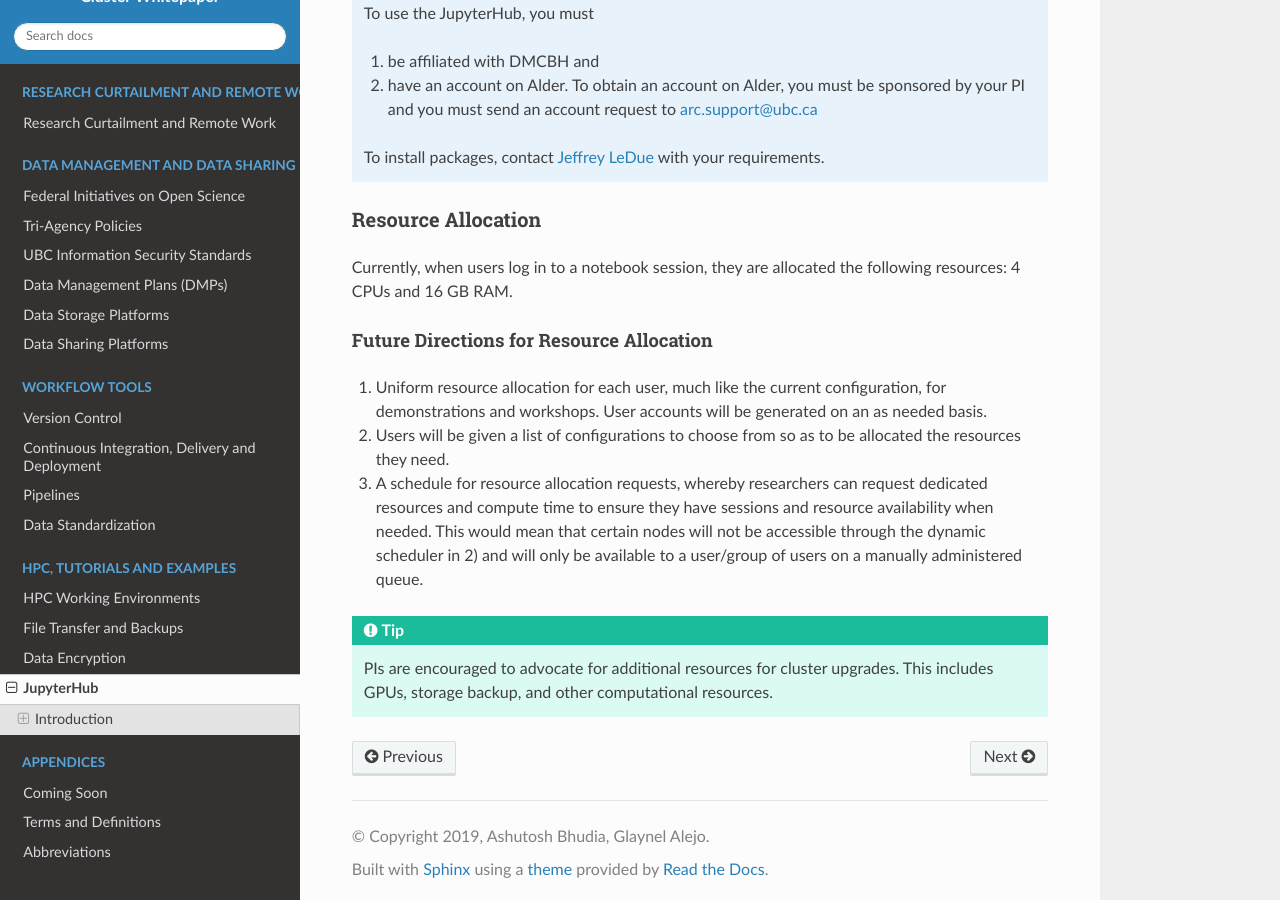
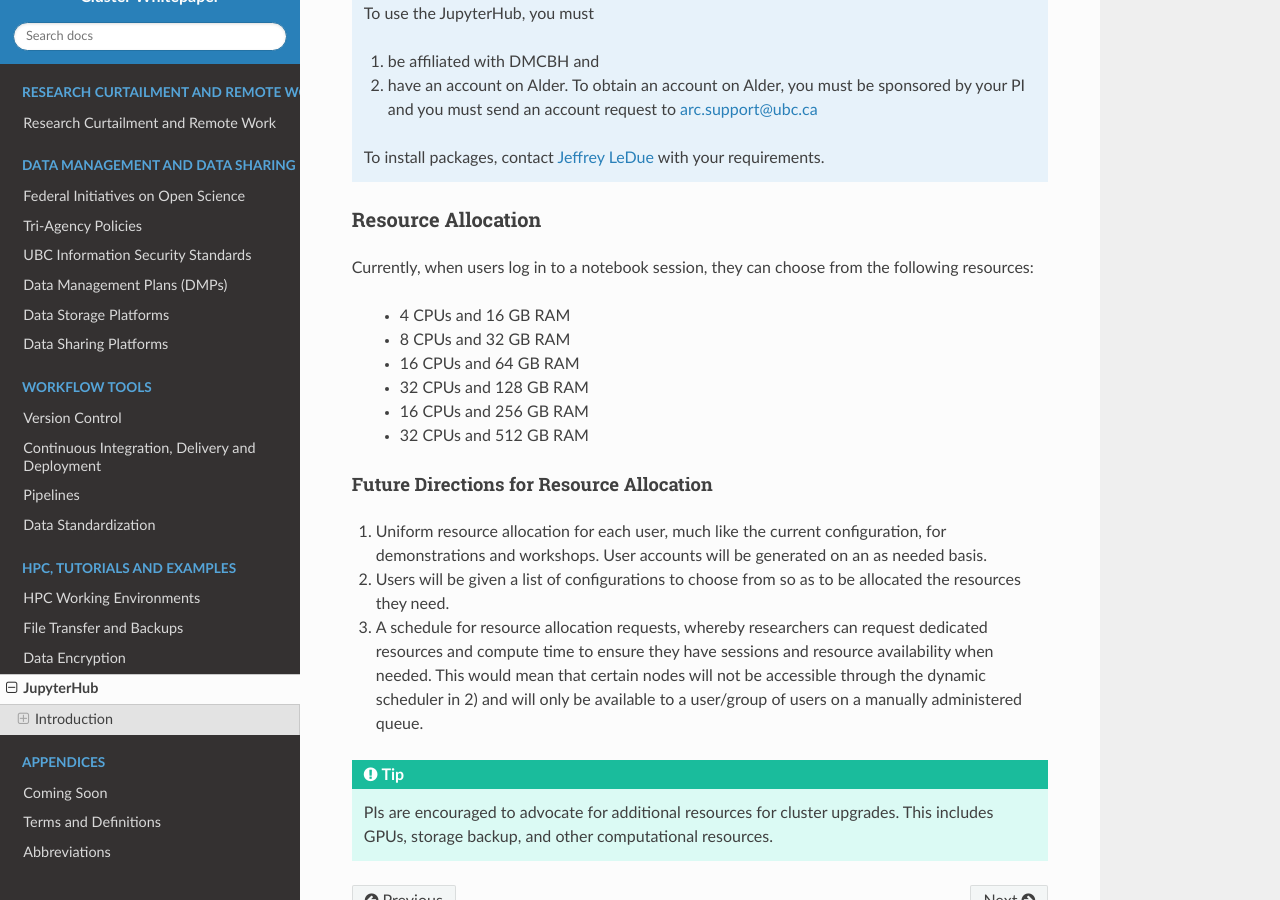
Before and after one commit to ubcbraincircuits/whitepaper, a Sphinx documentation site: the page built from source/jupyterhub/index.rst, in a window 1280 px wide and 900 px high, scrolled down 663 px. Built offline with Sphinx 7.4.7 and the Read the Docs theme 2.0.0, drawn with Linux system fonts in a browser that asks for light colours; pages that are not in the unit, such as notebooks, are missing from menus.

Commit message:
Update resource allocation section

```diff
--- a/source/jupyterhub/index.rst
+++ b/source/jupyterhub/index.rst
@@ -27,7 +27,15 @@ Benefits and features:
 
 Resource Allocation
 -------------------
-Currently, when users log in to a notebook session, they are allocated the following resources: 4 CPUs and 16 GB RAM.
+Currently, when users log in to a notebook session, they can choose from the following resources:
+
+ * 4 CPUs and 16 GB RAM
+ * 8 CPUs and 32 GB RAM
+ * 16 CPUs and 64 GB RAM
+ * 32 CPUs and 128 GB RAM
+ * 16 CPUs and 256 GB RAM
+ * 32 CPUs and 512 GB RAM
+
 
 Future Directions for Resource Allocation
 ~~~~~~~~~~~~~~~~~~~~~~~~~~~~~~~~~~~~~~~~~
```
